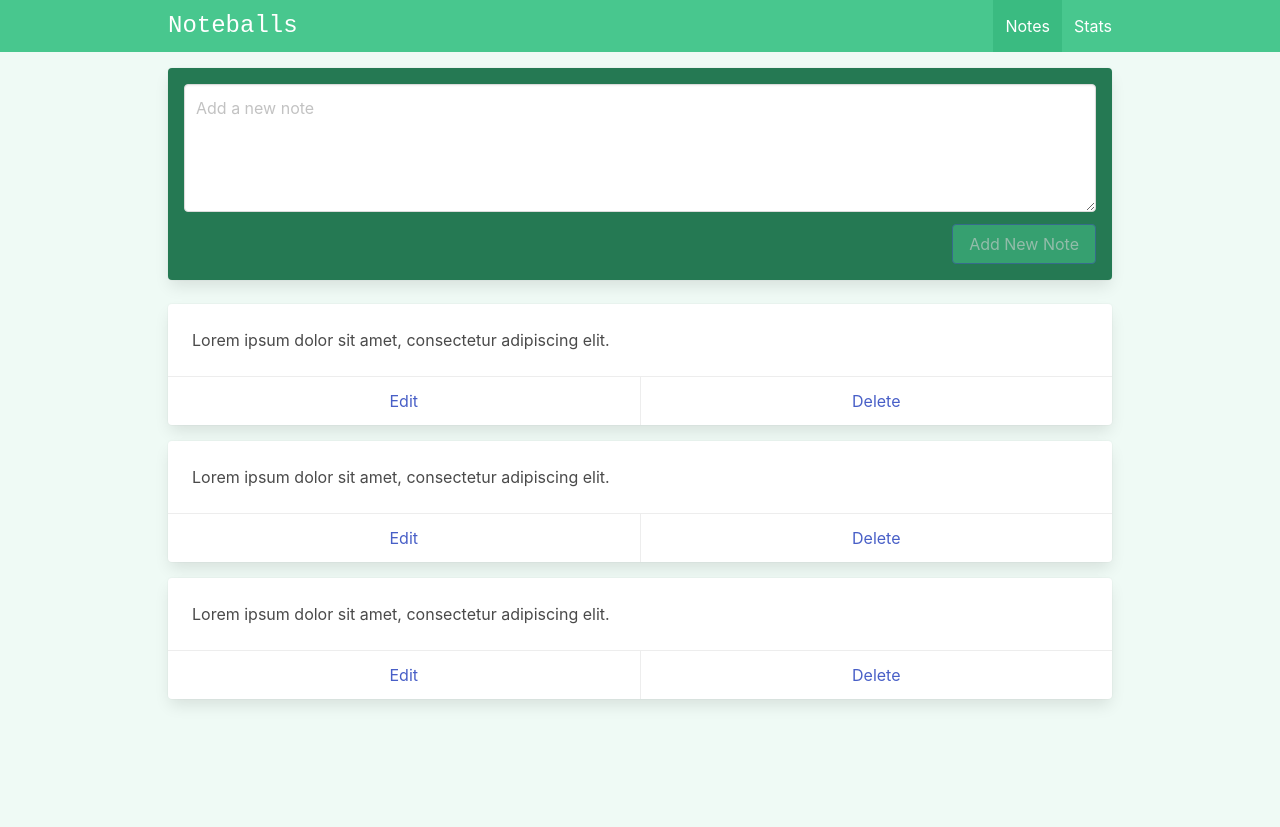
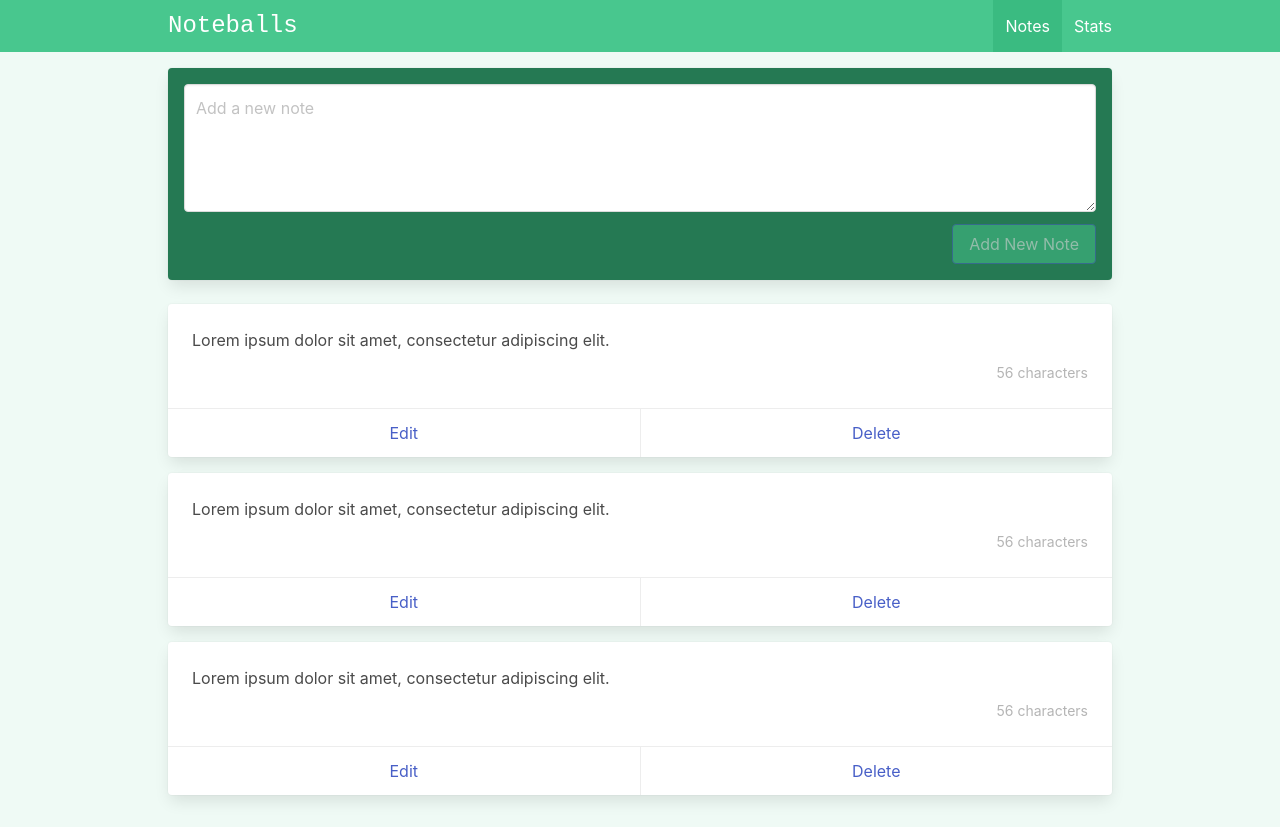
Before and after one commit to dabingch/vue-web-apps, a Vue app in the folder vue-noteballs-app/: page / in a window 1280 px wide. Before the commit the page ends 800 px from the top, so only its background shows below. Built offline with nearby package versions, Linux system fonts and the light colour scheme.

Commit message:
Add delete note function

```diff
--- a/vue-noteballs-app/src/components/notes/Note.vue
+++ b/vue-noteballs-app/src/components/notes/Note.vue
@@ -3,17 +3,45 @@
 		<div class="card-content">
 			<div class="content">
 				{{ note.content }}
+				<div class="has-text-right has-text-grey-light mt-2">
+					<small>{{ characterLength }} </small>
+				</div>
 			</div>
 		</div>
 		<footer class="card-footer">
 			<a href="#" class="card-footer-item">Edit</a>
-			<a href="#" class="card-footer-item">Delete</a>
+			<a
+				href="#"
+				@click.prevent="handleDeleteClicked"
+				class="card-footer-item"
+				>Delete</a
+			>
 		</footer>
 	</div>
 </template>
 
 <script setup>
-const { note } = defineProps(['note'])
+import { computed } from 'vue'
+
+const { note } = defineProps({
+	note: {
+		type: Object,
+		required: true,
+	},
+})
+
+const emit = defineEmits(['deleteClicked'])
+
+const characterLength = computed(() => {
+	let length = note.content.length
+	let description = length > 1 ? 'characters' : 'character'
+
+	return `${length} ${description}`
+})
+
+const handleDeleteClicked = () => {
+	emit('deleteClicked', note.id)
+}
 </script>
 
 <style scoped></style>
--- a/vue-noteballs-app/src/views/VueNotesView.vue
+++ b/vue-noteballs-app/src/views/VueNotesView.vue
@@ -24,7 +24,12 @@
 			</div>
 		</div>
 
-		<Note v-for="note in notes" :key="note.id" :note="note" />
+		<Note
+			v-for="note in notes"
+			:key="note.id"
+			:note="note"
+			@deleteClicked="deleteNote(note.id)"
+		/>
 	</div>
 </template>
 
@@ -60,4 +65,8 @@ const addNote = () => {
 	newNote.value = ''
 	newNoteRef.value.focus()
 }
+
+const deleteNote = (idToDelete) => {
+	notes.value = notes.value.filter((note) => note.id !== idToDelete)
+}
 </script>
```
